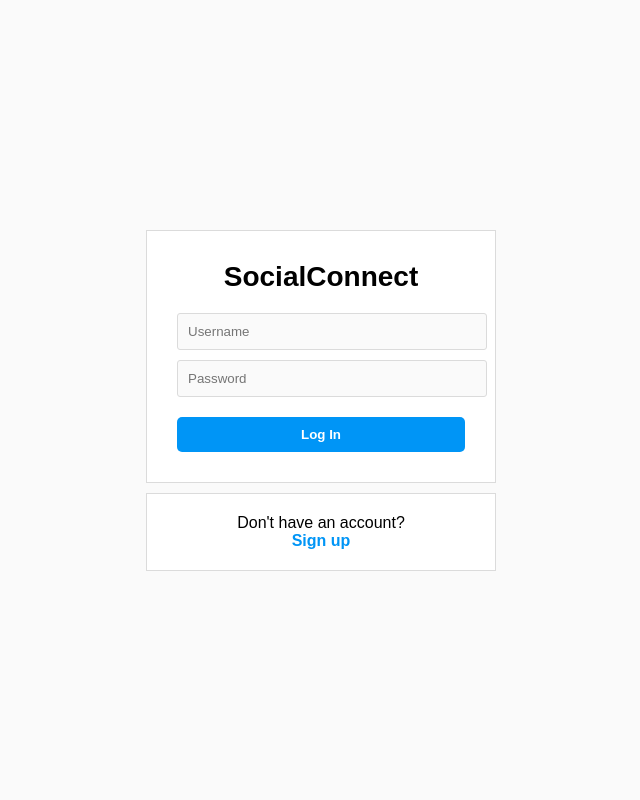
After one commit to arshads28/socialconnect, a Django app: page /auth/login/ in a window 1280 px wide. The commit adds this page. Shown: the whole page, without its empty margins (319-959 px from the left). Run offline with Django 5.2, Linux system fonts and the light colour scheme.

Commit message:
login and singup

```diff
--- /dev/null
+++ b/backend/apps/accounts/urls.py
@@ -0,0 +1,8 @@
+from django.urls import path
+from .views import signup_view, login_view, logout_view
+
+urlpatterns = [
+    path("signup/", signup_view, name="signup"),
+    path("login/", login_view, name="login"),
+    path("logout/", logout_view, name="logout"),
+]
--- a/backend/apps/accounts/views.py
+++ b/backend/apps/accounts/views.py
@@ -1,3 +1,59 @@
-from django.shortcuts import render
+from django.shortcuts import render, redirect
+from django.contrib.auth import login, authenticate, logout
+from django.contrib.auth.decorators import login_required
+from django.contrib.auth.forms import UserCreationForm, AuthenticationForm
 
-# Create your views here.
+
+from django import forms
+from django.contrib.auth import get_user_model
+
+User = get_user_model()
+
+
+class CustomUserCreationForm(UserCreationForm):
+    class Meta:
+        model = User
+        fields = ("username",)
+
+
+class CustomAuthenticationForm(AuthenticationForm):
+    username = forms.CharField(
+        widget=forms.TextInput(attrs={"placeholder": "Username"})
+    )
+    password = forms.CharField(
+        widget=forms.PasswordInput(attrs={"placeholder": "Password"})
+    )
+
+
+def signup_view(request):
+    if request.method == "POST":
+        form = CustomUserCreationForm(request.POST)
+        if form.is_valid():
+            user = form.save()
+            login(request, user)
+            return redirect("home")
+    else:
+        form = CustomUserCreationForm()
+
+    return render(request, "auth/signup.html", {"form": form})
+
+
+def login_view(request):
+    if request.method == "POST":
+        form = CustomAuthenticationForm(request, data=request.POST)
+        if form.is_valid():
+            user = form.get_user()
+            login(request, user)
+            return redirect("home")
+    else:
+        form = CustomAuthenticationForm()
+
+    return render(request, "auth/login.html", {"form": form})
+
+
+
+@login_required
+def logout_view(request):
+    if request.method == "POST":
+        logout(request)
+        return redirect("login")
--- a/backend/backend/settings.py
+++ b/backend/backend/settings.py
@@ -155,6 +155,12 @@
 
 
 
+LOGIN_URL = "/auth/login/"
+LOGIN_REDIRECT_URL = "/"
+LOGOUT_REDIRECT_URL = "/auth/login/"
+
+
+
 LOGGING_DIR = os.path.join(BASE_DIR, 'logs')
 if not os.path.exists(LOGGING_DIR):
     os.makedirs(LOGGING_DIR)
--- a/backend/backend/urls.py
+++ b/backend/backend/urls.py
@@ -21,4 +21,5 @@
     path('admin/', admin.site.urls),
     path("", include("apps.posts.urls")),
     path("chat/", include("apps.chat.urls")),
+    path("auth/", include("apps.accounts.urls")),
 ]
--- /dev/null
+++ b/backend/templates/auth/login.html
@@ -0,0 +1,119 @@
+<!DOCTYPE html>
+<html lang="en">
+<head>
+    <meta charset="UTF-8">
+    <title>Login • SocialConnect</title>
+
+    <style>
+        body {
+            margin: 0;
+            padding: 0;
+            background: #fafafa;
+            font-family: Arial, sans-serif;
+            display: flex;
+            justify-content: center;
+            align-items: center;
+            height: 100vh;
+        }
+
+        .auth-container {
+            width: 350px;
+        }
+
+        .auth-box {
+            background: #fff;
+            border: 1px solid #dbdbdb;
+            padding: 30px;
+            text-align: center;
+        }
+
+        .logo {
+            font-size: 28px;
+            font-weight: bold;
+            margin-bottom: 20px;
+        }
+
+        input {
+            width: 100%;
+            padding: 10px;
+            margin-bottom: 10px;
+            border: 1px solid #dbdbdb;
+            background: #fafafa;
+            border-radius: 3px;
+        }
+
+        button {
+            width: 100%;
+            padding: 10px;
+            background: #0095f6;
+            border: none;
+            color: white;
+            font-weight: bold;
+            border-radius: 5px;
+            cursor: pointer;
+            margin-top: 10px;
+        }
+
+        .auth-footer {
+            margin-top: 10px;
+            padding: 20px;
+            border: 1px solid #dbdbdb;
+            background: #fff;
+            text-align: center;
+        }
+
+        a {
+            color: #0095f6;
+            text-decoration: none;
+            font-weight: bold;
+        }
+    </style>
+</head>
+<body>
+
+<div class="auth-container">
+
+    <div class="auth-box">
+        <div class="logo">SocialConnect</div>
+
+        <form method="POST">
+            {% csrf_token %}
+
+            <input
+                type="text"
+                name="username"
+                placeholder="Username"
+                required
+            >
+
+            <input
+                type="password"
+                name="password"
+                placeholder="Password"
+                required
+            >
+
+            <button type="submit">Log In</button>
+        </form>
+        {% if form.errors %}
+            <div style="color:red; margin-top:10px;">
+                {{ form.errors }}
+            </div>
+        {% endif %}
+
+    </div>
+
+    <div class="auth-footer">
+        Don't have an account?<form method="POST">
+    {% csrf_token %}
+
+
+</form>
+
+        <a href="/auth/signup/">Sign up</a>
+    </div>
+
+</div>
+
+</body>
+</html>
```
Also changed, not shown: backend/templates/auth/signup.html (added, +122 -0 lines), backend/templates/base.html (+22 -12 lines).
